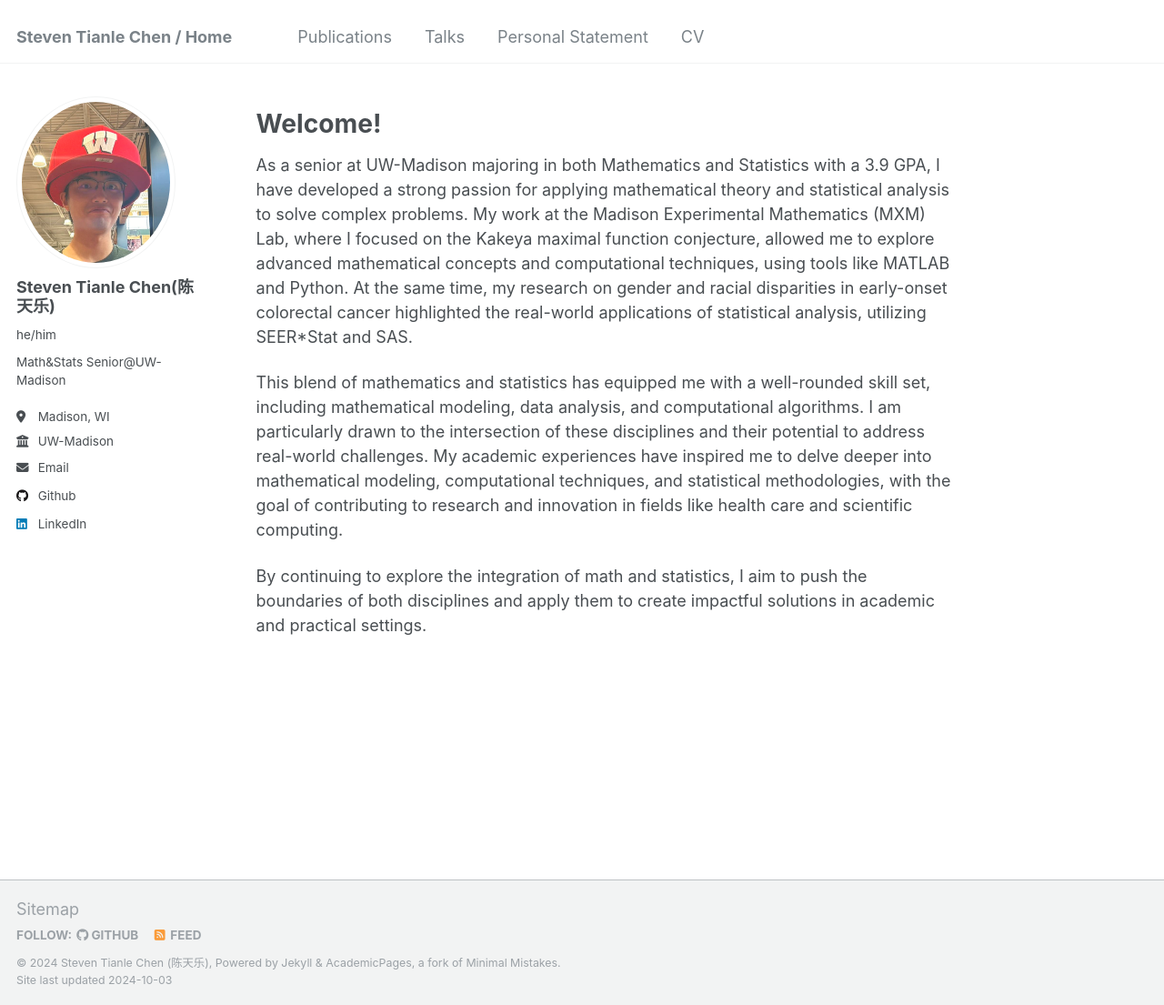
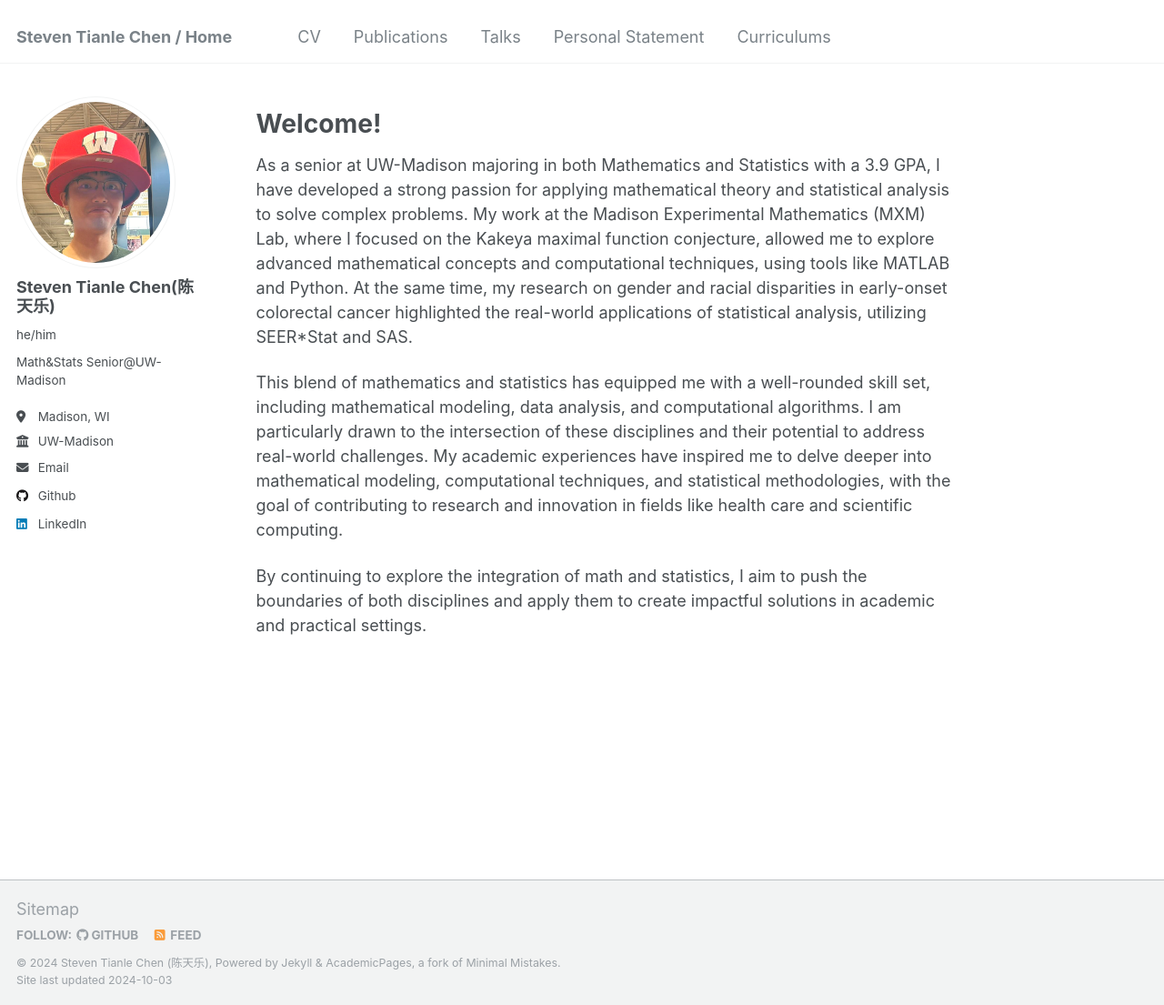
Before and after one commit to sttlchen/sttlchen.github.io, a Jekyll site: the page built from _pages/about.md, in a window 1280 px wide and 1105 px high. Shown: the whole window at 91% size. Built offline with Jekyll 4.4.1, drawn with Linux system fonts in a browser that asks for light colours.

Commit message:
Update navigation.yml

```diff
--- a/_data/navigation.yml
+++ b/_data/navigation.yml
@@ -5,6 +5,9 @@
 # prevent it from being included in the site.
 
 main:
+  - title: "CV"
+    url: /cv/
+
   - title: "Publications"
     url: /publications/
 
@@ -20,8 +23,8 @@ main:
   #- title: "Blog Posts"
     #url: /year-archive/
 
-  - title: "CV"
-    url: /cv/
+  - title: "Curriculums"
+    url: /cr/
 
   #- title: "Guide"
     #url: /markdown/
```
